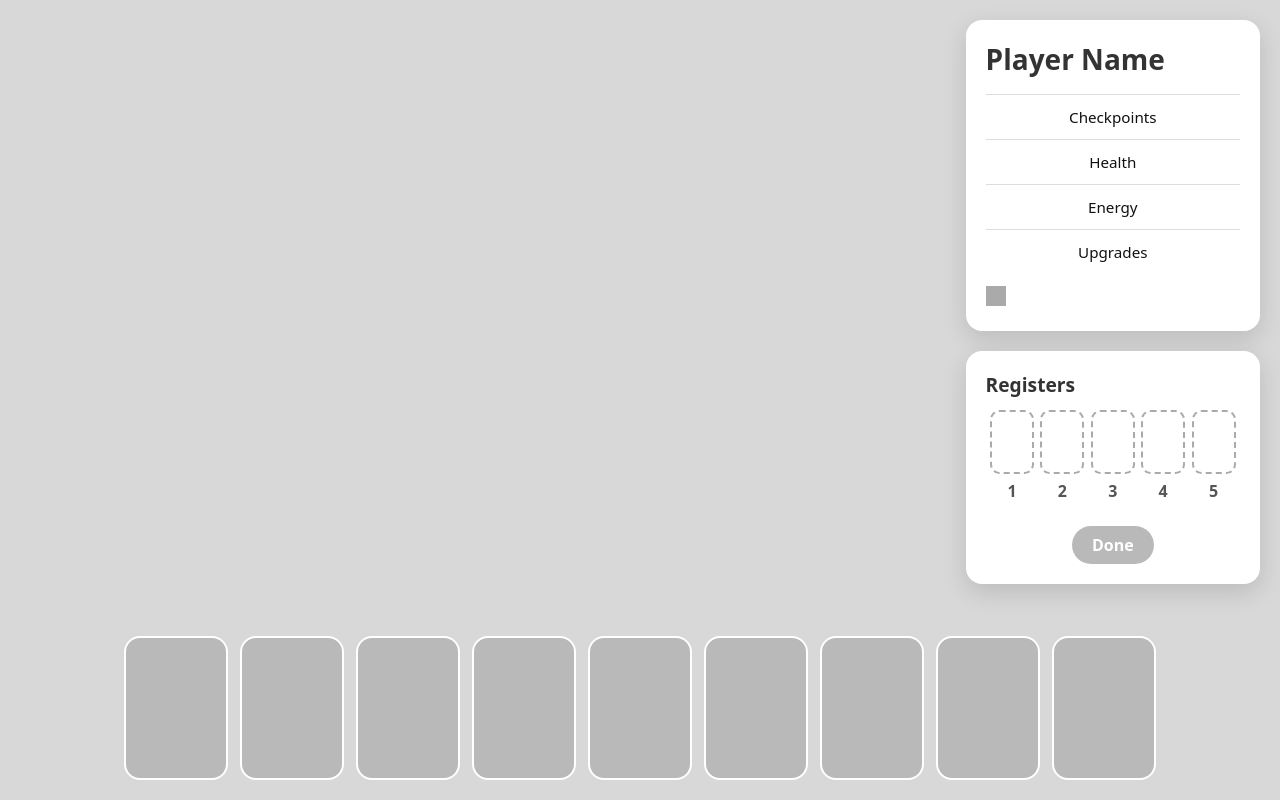
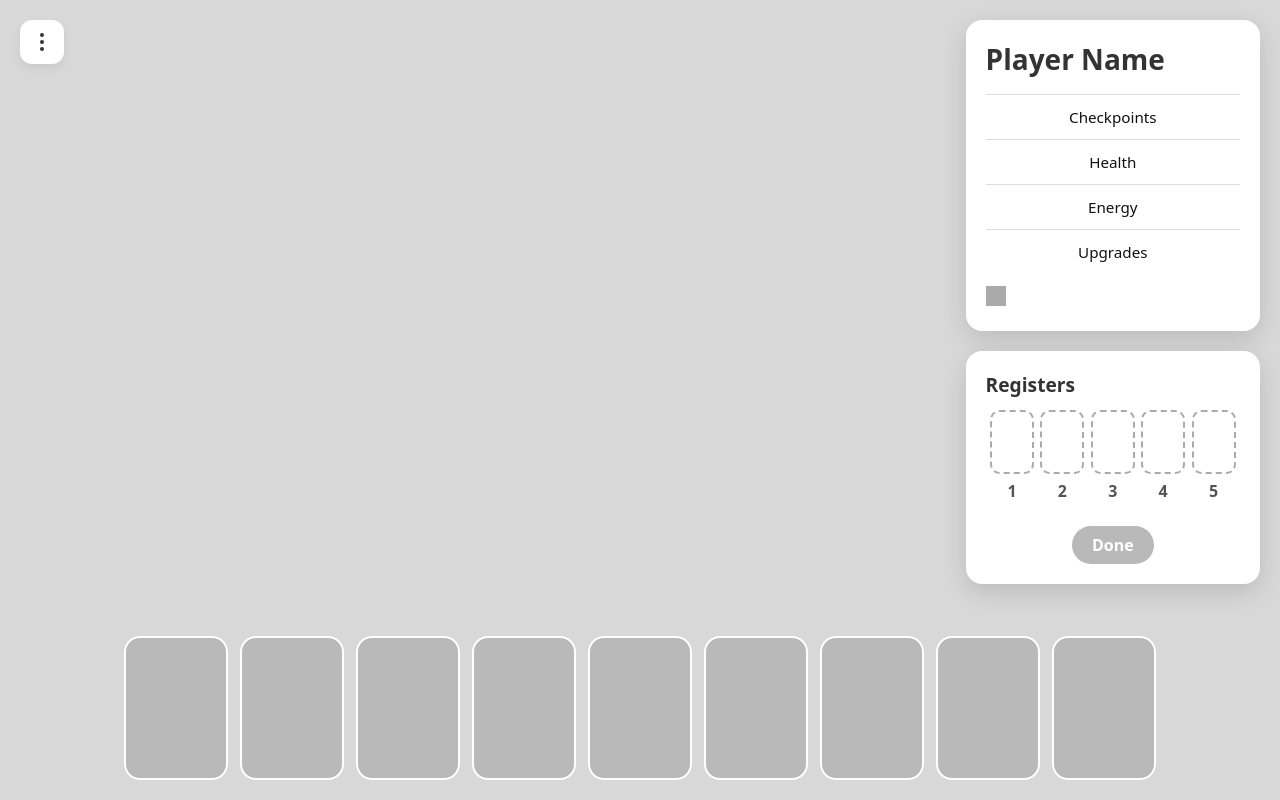
Before and after one commit to hananinas/RoboRally, a React (Vite) app in the folder apps/client/: page / in a window 1280 px wide. Built offline with nearby package versions, Linux system fonts and the light colour scheme.

Commit message:
feat(client): add basic game options menu

```diff
--- a/apps/client/src/scenes/active-game/ActiveGame.css
+++ b/apps/client/src/scenes/active-game/ActiveGame.css
@@ -9,6 +9,7 @@
   --ui-register-card-width: 2.75rem;
   --ui-register-card-height: 4rem;
   --ui-register-card-radius: 0.6rem;
+  --ui-menu-trigger-size: 2.75rem;
 
   position: relative;
   isolation: isolate;
@@ -54,6 +55,79 @@
 
 .game-overlay--hud-fits .game-hud {
   overflow: visible;
+}
+
+/* Game options: the popover uses the browser's top layer. */
+.game-menu {
+  position: absolute;
+  z-index: 1;
+  top: var(--ui-gap);
+  left: var(--ui-gap);
+}
+
+.game-menu__trigger {
+  display: grid;
+  width: var(--ui-menu-trigger-size);
+  height: var(--ui-menu-trigger-size);
+  padding: 0;
+  place-items: center;
+  border: 0;
+  border-radius: 0.75rem;
+  background: #fff;
+  color: #333;
+  box-shadow: 0 0.25rem 0.5rem #0001;
+  cursor: pointer;
+}
+
+.game-menu__trigger:hover,
+.game-menu__trigger[aria-expanded='true'] {
+  background: #eee;
+}
+
+.game-menu__trigger:active {
+  background: #e2e2e2;
+}
+
+.game-menu__popover {
+  position: fixed;
+  inset: calc(var(--ui-gap) + var(--ui-menu-trigger-size) + 0.5rem) auto auto var(--ui-gap);
+  width: min(16rem, calc(100vw - 2 * var(--ui-gap)));
+  max-height: calc(100dvh - 2 * var(--ui-gap) - var(--ui-menu-trigger-size) - 0.5rem);
+  margin: 0;
+  padding: 0.5rem;
+  overflow-y: auto;
+  border: 0;
+  border-radius: var(--ui-panel-radius);
+  background: #fff;
+  color: #333;
+  box-shadow: 0 0.5rem 1.5rem #0002;
+}
+
+.game-menu__heading {
+  margin: 0;
+  padding: 0.5rem 0.75rem;
+  font-size: 0.95rem;
+  font-weight: 600;
+}
+
+.game-menu__options {
+  margin: 0;
+  padding: 0;
+  list-style: none;
+}
+
+.game-menu__option {
+  width: 100%;
+  min-height: var(--ui-menu-trigger-size);
+  padding: 0.75rem;
+  border: 0;
+  border-radius: 0.5rem;
+  background: #f3f3f3;
+  color: #666;
+  font: inherit;
+  font-size: 0.875rem;
+  text-align: left;
+  cursor: default;
 }
 
 /* Panels */
@@ -216,6 +290,7 @@
 
 /* Interaction states */
 .program-card:focus-visible,
+.game-menu__trigger:focus-visible,
 .player-panel__toggle:focus-visible,
 .register-panel__done:focus-visible {
   outline: 3px solid #333;
@@ -260,6 +335,7 @@
   }
 
   .game-overlay {
+    padding-top: calc(2 * var(--ui-gap) + var(--ui-menu-trigger-size));
     grid-template-columns: minmax(0, 1fr);
     grid-template-rows: auto minmax(0, 1fr) auto;
   }
--- a/apps/client/src/scenes/active-game/ActiveGame.tsx
+++ b/apps/client/src/scenes/active-game/ActiveGame.tsx
@@ -1,6 +1,7 @@
 import { useState } from 'react'
 import './ActiveGame.css'
 import BoardViewport from './components/BoardViewport.tsx'
+import GameMenu from './components/GameMenu.tsx'
 import PlayerPanel from './components/PlayerPanel.tsx'
 import ProgrammingHand from './components/ProgrammingHand.tsx'
 import RegisterPanel from './components/RegisterPanel.tsx'
@@ -87,6 +88,7 @@ function ActiveGame() {
   return (
     <div className="game">
       <BoardViewport />
+      <GameMenu />
       <div ref={overlayRef} className={overlayClassName}>
         <aside className="game-hud" aria-label="Game controls">
           <div ref={hudContentRef} className="game-hud__content">
--- /dev/null
+++ b/apps/client/src/scenes/active-game/components/GameMenu.tsx
@@ -0,0 +1,45 @@
+import { useId, useState } from 'react'
+
+// Uses a native popover for Escape, outside-click dismissal, and top-layer display.
+function GameMenu() {
+  const menuId = useId()
+  const [open, setOpen] = useState(false)
+
+  return (
+    <div className="game-menu">
+      <button
+        className="game-menu__trigger"
+        type="button"
+        aria-label="Game options"
+        aria-expanded={open}
+        aria-controls={menuId}
+        popoverTarget={menuId}
+        title="Game options"
+      >
+        <svg width="24" height="24" viewBox="0 0 24 24" aria-hidden="true">
+          <circle cx="12" cy="5" r="2" fill="currentColor" />
+          <circle cx="12" cy="12" r="2" fill="currentColor" />
+          <circle cx="12" cy="19" r="2" fill="currentColor" />
+        </svg>
+      </button>
+      <section
+        id={menuId}
+        className="game-menu__popover"
+        popover="auto"
+        aria-label="Game options"
+        onToggle={(event) => setOpen(event.newState === 'open')}
+      >
+        <h2 className="game-menu__heading">Game options</h2>
+        <ul className="game-menu__options">
+          <li>
+            <button className="game-menu__option" type="button" disabled>
+              No options available yet
+            </button>
+          </li>
+        </ul>
+      </section>
+    </div>
+  )
+}
+
+export default GameMenu
```
Also changed, not shown: apps/client/tests/game-menu.e2e.ts (added, +111 -0 lines).
